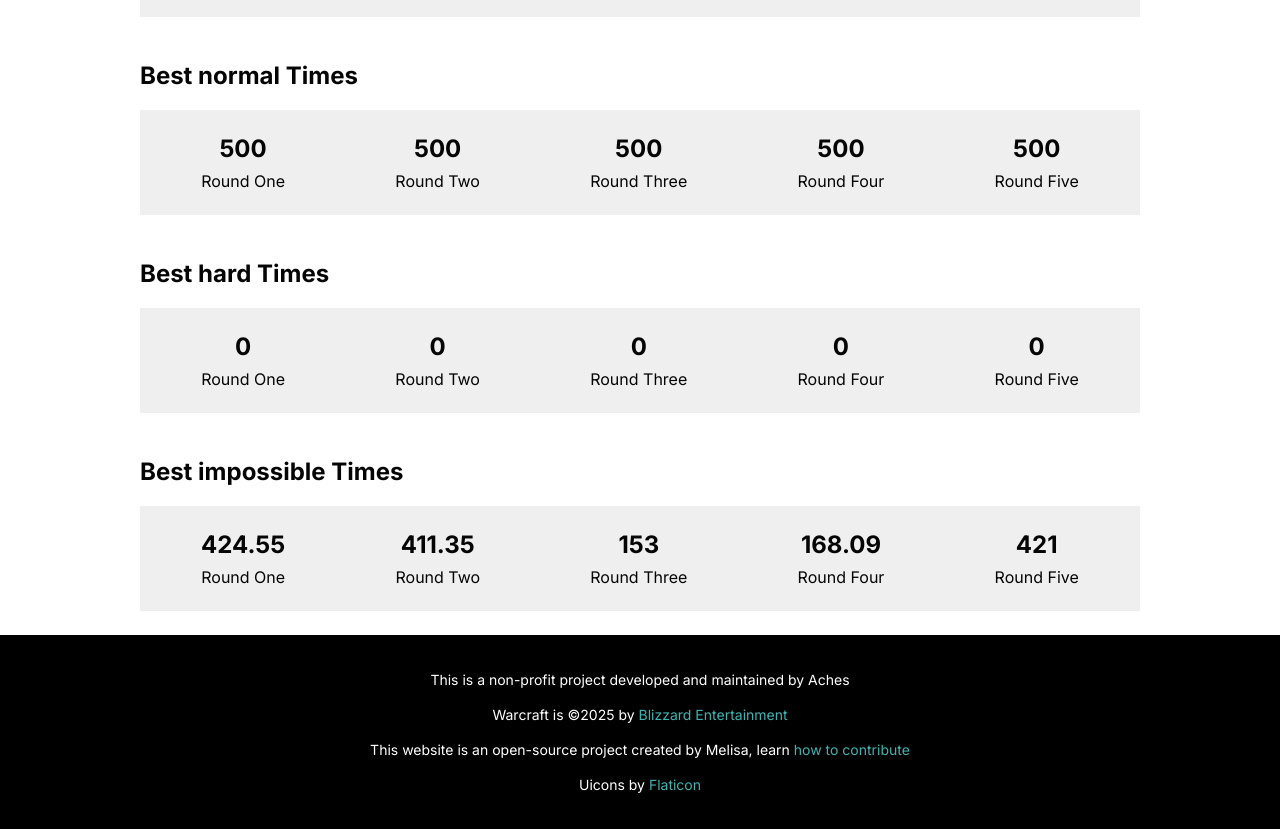
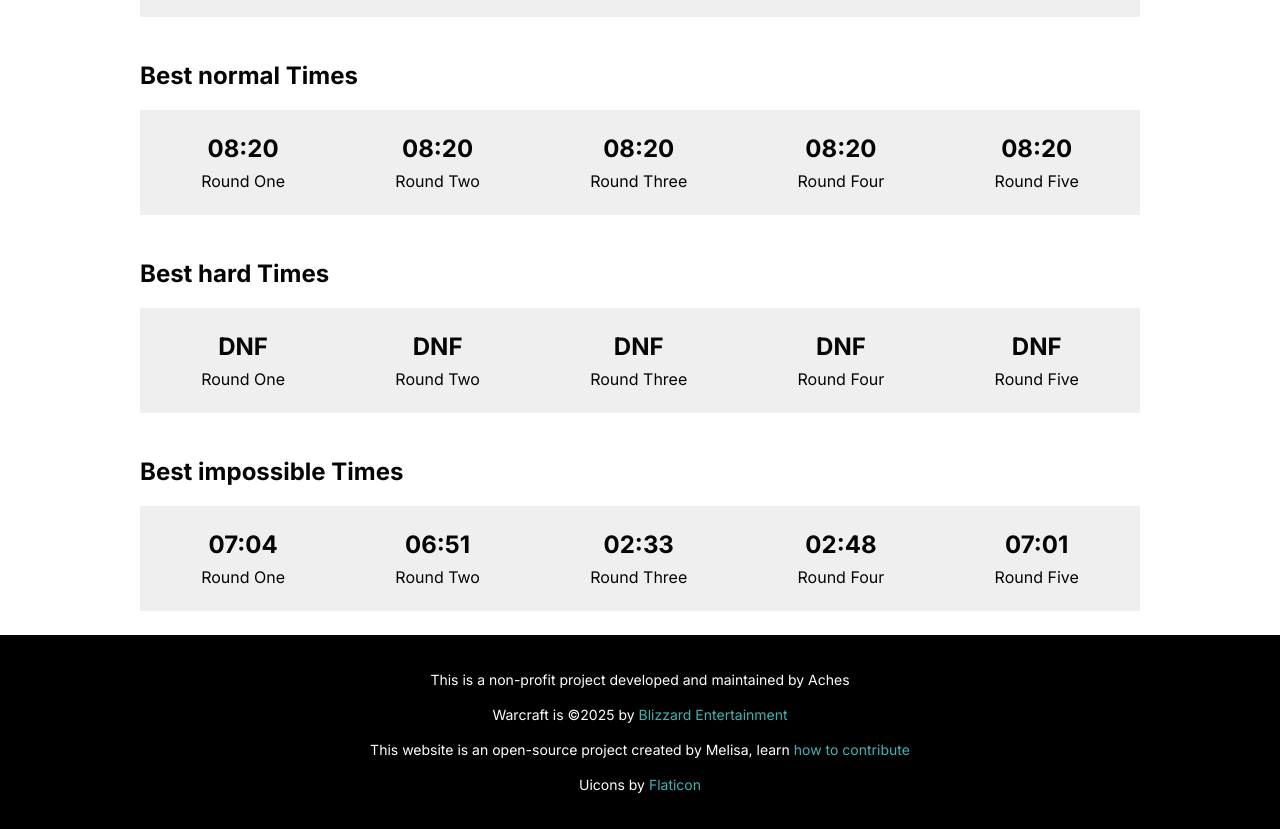
Before and after one commit to melisa-abuin/rkr-w3, a Next.js app: page /player/1 in a window 1280 px wide. Shown: the part 1180-2009 px from the top of the page. Built offline with nearby package versions, Linux system fonts and the light colour scheme; no server answers.

Commit message:
fix #147: fix time formatting on player page

```diff
--- a/app/player/[slug]/page.tsx
+++ b/app/player/[slug]/page.tsx
@@ -9,6 +9,7 @@ import { PageContainer } from '@/components/pageContainer'
 import Awards from '@/components/awards'
 import { formatKeyToWord } from '@/utils/formatKeyToWord'
 import Columns from '@/components/columns'
+import { secondsToSexagesimal } from '@/utils/secondsToSexagesimal'
 
 interface PlayerStatsData {
   error: string | null
@@ -106,7 +107,9 @@ export default async function PlayerPage({
                 <Columns
                   columns={roundNames.map((round) => ({
                     title: `Round ${round}`,
-                    value: data?.[`round${round}`][difficulty],
+                    value: secondsToSexagesimal(
+                      data?.[`round${round}`][difficulty] || 0,
+                    ),
                   }))}
                 />
               </PageContainer>
--- a/components/columns/index.tsx
+++ b/components/columns/index.tsx
@@ -5,7 +5,7 @@ import { Col, Container, LabelText, ValueText } from './styled'
 
 interface Props {
   actionColumn?: ReactNode
-  columns: Array<{ title: string; value?: number }>
+  columns: Array<{ title: string; value?: number | string }>
 }
 
 export default function Columns({ columns, actionColumn }: Props) {
```
